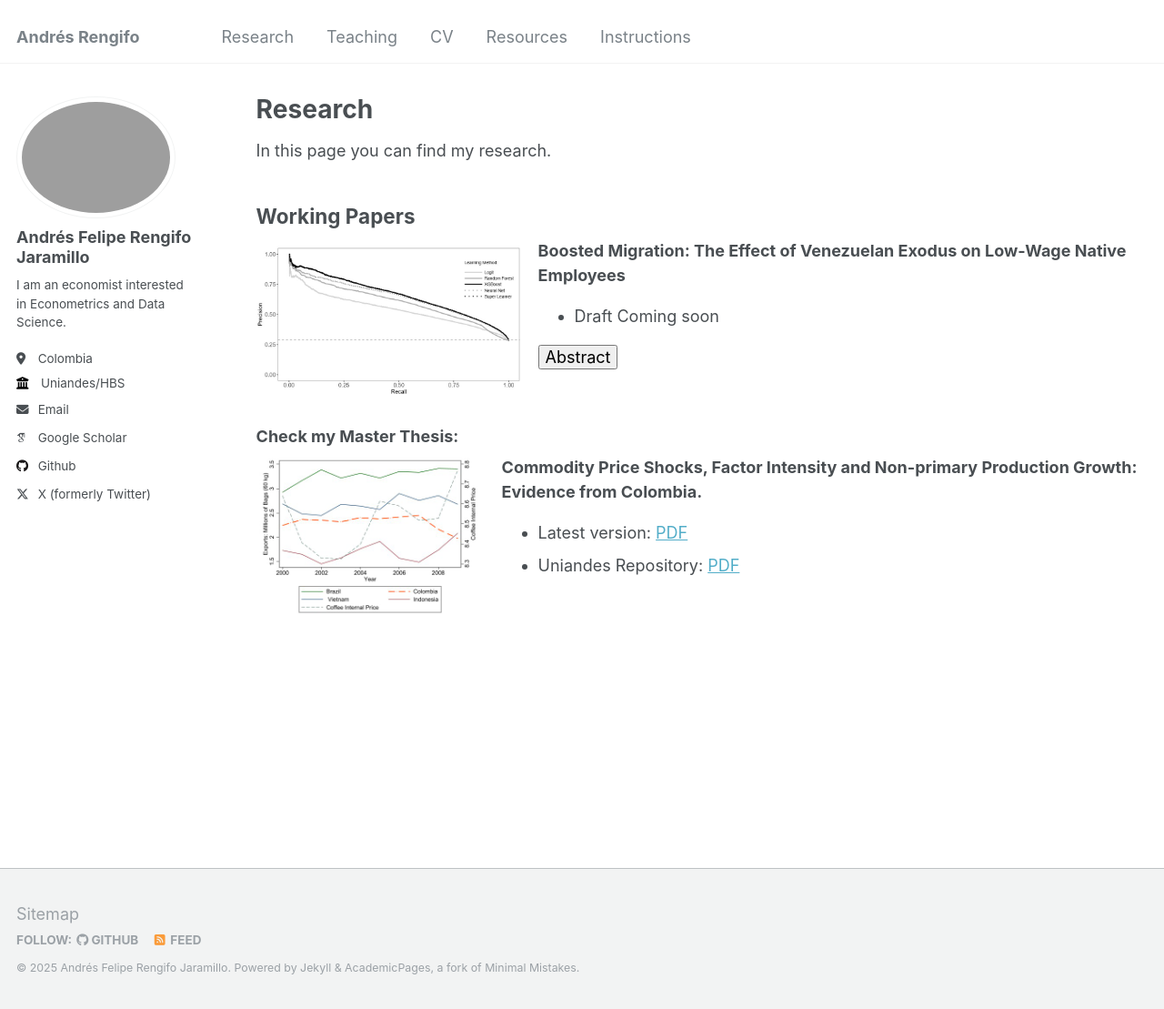
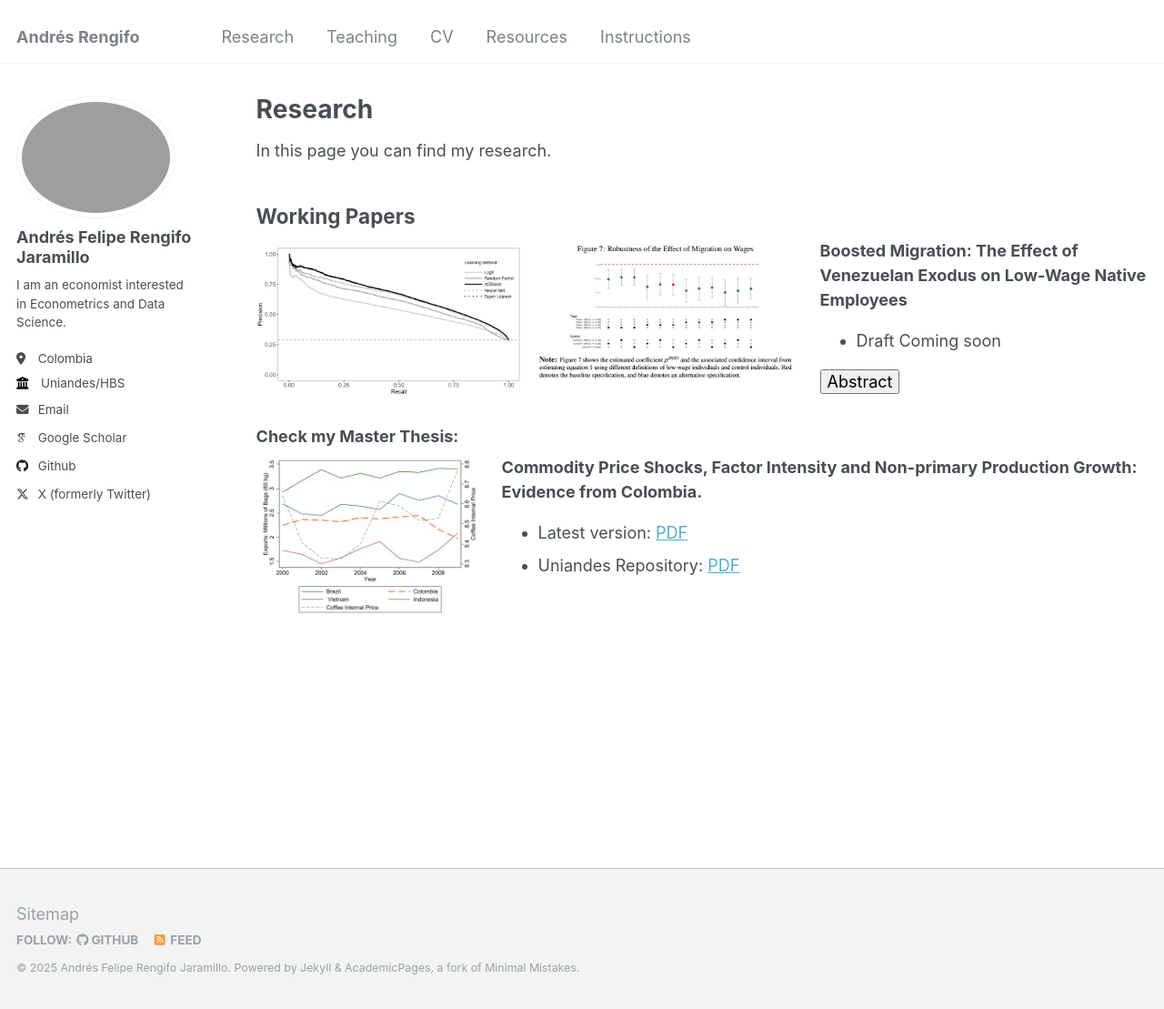
Before and after one commit to RengifoAndres/RengifoAndres.github.io, a Jekyll site: the page built from _pages/Research.md, in a window 1280 px wide and 1109 px high. Shown: the whole window at 91% size. Built offline with Jekyll 4.4.1, drawn with Linux system fonts in a browser that asks for light colours; some web fonts are replaced.

Commit message:
Update Research.md

```diff
--- a/_pages/Research.md
+++ b/_pages/Research.md
@@ -27,6 +27,7 @@ In this page you can find my research.
 
 <div style="display: flex; align-items: flex-start; margin-bottom: 20px;">
     <img src="/images/research_images/pr_re_auc.jpg" alt="AUC FOR MODELS" style="width: 290px; height: auto; margin-right: 20px;">
+     <img src="/images/research_images/ML_MIG_robuss.jpg" alt="AUC FOR MODELS" style="width: 290px; height: auto; margin-right: 20px;">
   <div>
     <strong>Boosted Migration: The Effect of Venezuelan Exodus on Low-Wage Native Employees</strong><br>
     <ul>
```
